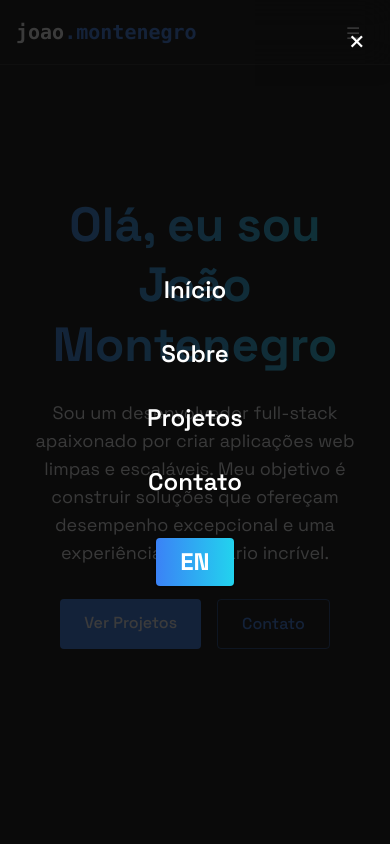
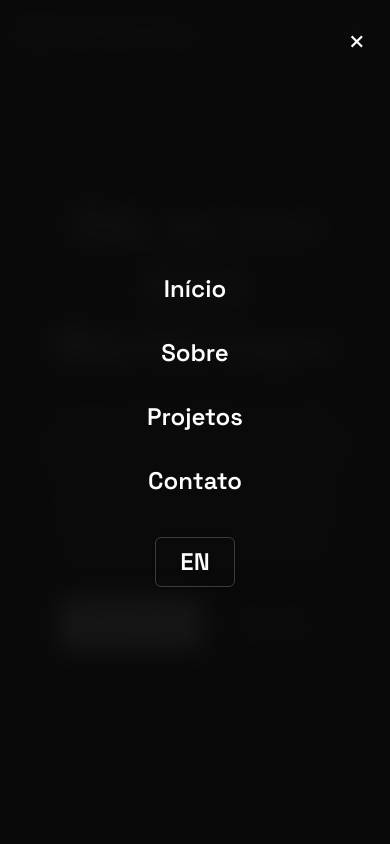
Before and after one commit to joritodev/portfolio-atual, a React (Vite) app: page / in a window 390 px wide. Both pictures are taken after a click on the button "Abrir menu". Shown: the top 844 px of the page. Built offline with nearby package versions, Linux system fonts and the light colour scheme.

Commit message:
feat(ui): integra Framer Motion e refatora botoes para Quiet Luxury - add fade down ao menu, stagger na home e AnimatePresence no menu mobile

```diff
--- a/package.json
+++ b/package.json
@@ -15,6 +15,7 @@
   },
   "dependencies": {
     "@emailjs/browser": "^4.1.0",
+    "framer-motion": "^12.38.0",
     "react": "^18.2.0",
     "react-dom": "^18.2.0"
   },
--- a/src/components/MobileMenu.jsx
+++ b/src/components/MobileMenu.jsx
@@ -1,4 +1,5 @@
 import { useLanguage } from "./LanguageContext";
+import { motion, AnimatePresence } from "framer-motion";
 
 export const MobileMenu = ({ menuOpen, setMenuOpen }) => {
   const { language, toggleLanguage } = useLanguage();
@@ -18,17 +19,30 @@ export const MobileMenu = ({ menuOpen, setMenuOpen }) => {
       lang: "PT",
     },
   };
+
+  const menuVariants = {
+    closed: { opacity: 0, x: "100%" },
+    open: {
+      opacity: 1,
+      x: 0,
+      transition: { duration: 0.4, ease: [0.22, 1, 0.36, 1], staggerChildren: 0.1, delayChildren: 0.2 }
+    }
+  };
+
+  const itemVariants = {
+    closed: { opacity: 0, y: 20 },
+    open: { opacity: 1, y: 0 }
+  };
+
   return (
-    <div
-      className={`fixed top-0 left-0 w-full bg-[rgba(10,10,10,0.8)] z-40 flex flex-col items-center justify-center
-                     transition-all duration-300 ease-in-out
-
-                     ${
-                       menuOpen
-                         ? "h-screen opacity-100 pointer-events-auto"
-                         : "h-0 opacity-0 pointer-events-none"
-                     }
-                   `}
+    <AnimatePresence>
+      {menuOpen && (
+        <motion.div
+          initial="closed"
+          animate="open"
+          exit="closed"
+          variants={menuVariants}
+          className="fixed top-0 left-0 w-full h-screen bg-[rgba(10,10,10,0.95)] z-40 flex flex-col items-center justify-center backdrop-blur-md"
         >
           <button
             onClick={() => setMenuOpen(false)}
@@ -38,58 +52,53 @@ export const MobileMenu = ({ menuOpen, setMenuOpen }) => {
             &times;
           </button>
 
-      <a
+          <motion.a
+            variants={itemVariants}
             href="#home"
             onClick={() => setMenuOpen(false)}
-        className={`text-2xl font-semibold text-white my-4 transform transition-transform duration-300
-                    ${
-                      menuOpen
-                        ? "opacity-100 translate-y-0"
-                        : "opacity-0 translate-y-5"
-                    }
-            `}
+            className="text-2xl font-semibold text-white my-4 transition-colors hover:text-gray-300"
           >
             {texts[language].home}
-      </a>
-      <a
+          </motion.a>
+
+          <motion.a
+            variants={itemVariants}
             href="#about"
             onClick={() => setMenuOpen(false)}
-        className={`text-2xl font-semibold text-white my-4 transform transition-transform duration-300
-            ${
-              menuOpen ? "opacity-100 translate-y-0" : "opacity-0 translate-y-5"
-            }
-    `}
+            className="text-2xl font-semibold text-white my-4 transition-colors hover:text-gray-300"
           >
             {texts[language].about}
-      </a>
-      <a
+          </motion.a>
+
+          <motion.a
+            variants={itemVariants}
             href="#projects"
             onClick={() => setMenuOpen(false)}
-        className={`text-2xl font-semibold text-white my-4 transform transition-transform duration-300
-            ${
-              menuOpen ? "opacity-100 translate-y-0" : "opacity-0 translate-y-5"
-            }
-    `}
+            className="text-2xl font-semibold text-white my-4 transition-colors hover:text-gray-300"
           >
             {texts[language].projects}
-      </a>
-      <a
+          </motion.a>
+
+          <motion.a
+            variants={itemVariants}
             href="#contact"
             onClick={() => setMenuOpen(false)}
-        className={`text-2xl font-semibold text-white my-4 transform transition-transform duration-300
-            ${
-              menuOpen ? "opacity-100 translate-y-0" : "opacity-0 translate-y-5"
-            }
-    `}
+            className="text-2xl font-semibold text-white my-4 transition-colors hover:text-gray-300"
           >
             {texts[language].contact}
-      </a>
-      <button
+          </motion.a>
+
+          <motion.button
+            variants={itemVariants}
+            whileHover={{ scale: 1.05 }}
+            whileTap={{ scale: 0.95 }}
             onClick={toggleLanguage}
-        className="mt-6 px-6 py-2 rounded bg-gradient-to-r from-blue-500 to-cyan-400 text-white font-bold shadow hover:from-cyan-400 hover:to-blue-500 transition-all duration-200 focus:outline-none text-2xl"
+            className="mt-6 px-6 py-2 rounded-md border border-white/20 bg-transparent text-white font-semibold shadow hover:bg-white/10 transition-all focus:outline-none text-2xl"
           >
             {texts[language].lang}
-      </button>
-    </div>
+          </motion.button>
+        </motion.div>
+      )}
+    </AnimatePresence>
   );
 };
--- a/src/components/Navbar.jsx
+++ b/src/components/Navbar.jsx
@@ -1,5 +1,6 @@
 import { useEffect } from "react";
 import { useLanguage } from "./LanguageContext";
+import { motion } from "framer-motion";
 
 export const Navbar = ({ menuOpen, setMenuOpen }) => {
   const { language, toggleLanguage } = useLanguage();
@@ -23,12 +24,17 @@ export const Navbar = ({ menuOpen, setMenuOpen }) => {
     document.body.style.overflow = menuOpen ? "hidden" : "";
   }, [menuOpen]);
   return (
-    <nav className="fixed top-0 w-full z-40 bg-[rgba(10, 10, 10, 0.8)] backdrop-blur-lg border-b border-white/10 shadow-lg">
+    <motion.nav
+      initial={{ y: -100, opacity: 0 }}
+      animate={{ y: 0, opacity: 1 }}
+      transition={{ duration: 0.5, ease: "easeOut" }}
+      className="fixed top-0 w-full z-40 bg-[rgba(10,10,10,0.8)] backdrop-blur-lg border-b border-white/10 shadow-lg"
+    >
       <div className="max-w-5xl mx-auto px-4">
         <div className="flex justify-between items-center h-16">
           <a href="#home" className="font-mono text-xl font-bold text-white">
             {" "}
-            joao<span className="text-blue-500">.montenegro</span>{" "}
+            joao<span className="text-gray-400">.montenegro</span>{" "}
           </a>
 
           <div
@@ -65,15 +71,17 @@ export const Navbar = ({ menuOpen, setMenuOpen }) => {
             >
               {texts[language].contact}
             </a>
-            <button
+            <motion.button
+              whileHover={{ scale: 1.05 }}
+              whileTap={{ scale: 0.95 }}
               onClick={toggleLanguage}
-              className="ml-4 px-4 py-2 rounded bg-gradient-to-r from-blue-500 to-cyan-400 text-white font-bold shadow hover:from-cyan-400 hover:to-blue-500 transition-all duration-200 focus:outline-none"
+              className="ml-4 px-4 py-2 rounded-md border border-white/20 bg-transparent text-white font-semibold shadow hover:bg-white/10 transition-all focus:outline-none"
             >
               {texts[language].lang}
-            </button>
+            </motion.button>
           </div>
         </div>
       </div>
-    </nav>
+    </motion.nav>
   );
 };
--- a/src/components/RevealOnScroll.jsx
+++ b/src/components/RevealOnScroll.jsx
@@ -1,26 +1,19 @@
-import { useEffect, useRef } from "react";
+import { useRef } from "react";
+import { motion, useInView } from "framer-motion";
 
 export const RevealOnScroll = ({ children }) => {
   const ref = useRef(null);
-
-  useEffect(() => {
-    const observer = new IntersectionObserver(
-      ([entry]) => {
-        if (entry.isIntersecting) {
-          ref.current.classList.add("visible");
-        }
-      },
-      { threshold: 0.2, rootMargin: "0px 0px -50px 0px" }
-    );
-
-    if (ref.current) observer.observe(ref.current);
-
-    return () => observer.disconnect();
-  });
+  const isInView = useInView(ref, { once: true, margin: "-50px 0px" });
 
   return (
-    <div ref={ref} className="reveal">
-      {children}
+    <div ref={ref}>
+      <motion.div
+        initial={{ opacity: 0, y: 30 }}
+        animate={isInView ? { opacity: 1, y: 0 } : { opacity: 0, y: 30 }}
+        transition={{ duration: 0.6, ease: [0.22, 1, 0.36, 1] }}
+      >
+        {children}
+      </motion.div>
     </div>
   );
 };
--- a/src/components/sections/Home.jsx
+++ b/src/components/sections/Home.jsx
@@ -1,4 +1,4 @@
-import { RevealOnScroll } from "../RevealOnScroll";
+import { motion } from "framer-motion";
 import { useLanguage } from "../LanguageContext";
 
 export const Home = () => {
@@ -17,38 +17,65 @@ export const Home = () => {
       contact: "Contact Me"
     }
   };
+
+  const containerVariants = {
+    hidden: { opacity: 0 },
+    visible: {
+      opacity: 1,
+      transition: { staggerChildren: 0.2, delayChildren: 0.1 }
+    }
+  };
+
+  const itemVariants = {
+    hidden: { opacity: 0, y: 20 },
+    visible: { opacity: 1, y: 0, transition: { duration: 0.5, ease: "easeOut" } }
+  };
+
   return (
     <section
       id="home"
       className="min-h-screen flex items-center justify-center relative"
     >
-      <RevealOnScroll>
-        <div className="text-center z-10 px-4">
-          <h1 className="text-5xl md:text-7xl font-bold mb-6 bg-gradient-to-r from-blue-500 to-cyan-400 bg-clip-text text-transparent leading-tight">
+      <motion.div
+        className="text-center z-10 px-4"
+        variants={containerVariants}
+        initial="hidden"
+        animate="visible"
+      >
+        <motion.h1
+          variants={itemVariants}
+          className="text-5xl md:text-7xl font-bold mb-6 bg-gradient-to-r from-gray-100 to-gray-400 bg-clip-text text-transparent leading-tight"
+        >
           {texts[language].title}
-          </h1>
+        </motion.h1>
 
-          <p className="tex-gray-400 text-lg mb-8 max-w-lg mx-auto">
+        <motion.p
+          variants={itemVariants}
+          className="text-gray-400 text-lg mb-8 max-w-lg mx-auto"
+        >
           {texts[language].desc}
-          </p>
-          <div className="flex justify-center space-x-4">
-            <a
+        </motion.p>
+
+        <motion.div variants={itemVariants} className="flex justify-center space-x-4">
+          <motion.a
+            whileHover={{ scale: 1.02 }}
+            whileTap={{ scale: 0.98 }}
             href="#projects"
-              className="bg-blue-500 text-white py-3 px-6 rounded font-medium transition relative overflow-hidden hover:-translate-y-0.5 hover:shadow-[0_0_15px_rgba(59, 130, 246, 0.4)]"
+            className="bg-white text-black py-3 px-6 rounded-lg font-semibold transition-all shadow-[0_0_20px_rgba(255,255,255,0.1)] hover:shadow-[0_0_30px_rgba(255,255,255,0.2)] hover:bg-gray-200"
           >
             {texts[language].projects}
-            </a>
+          </motion.a>
 
-            <a
+          <motion.a
+            whileHover={{ scale: 1.02 }}
+            whileTap={{ scale: 0.98 }}
             href="#contact"
-              className="border border-blue-500/50 text-blue-500 py-3 px-6 rounded font-medium transition-all duration-200
-             hover:-translate-y-0.5 hover:shadow-[0_0_15px_rgba(59, 130, 246, 0.2)] hover:bg-blue-500/10"
+            className="border border-white/20 bg-transparent text-white py-3 px-6 rounded-lg font-semibold transition-all hover:bg-white/5"
           >
             {texts[language].contact}
-            </a>
-          </div>
-        </div>
-      </RevealOnScroll>
+          </motion.a>
+        </motion.div>
+      </motion.div>
     </section>
   );
 };
--- a/src/index.css
+++ b/src/index.css
@@ -39,14 +39,3 @@ body {
     animation: loading 0.8s ease infinite;
   }
 }
-
-.reveal {
-  opacity: 0;
-  transform: translateY(20px);
-  transition: opacity 0.7s ease, transform 0.7s ease;
-}
-
-.reveal.visible {
-  opacity: 1;
-  transform: translateY(0);
-}
```
Also changed, not shown: src/components/sections/Contact.jsx (+6 -3 lines), 1 other file (tests, documents, lock files or other folders). Lines whose indentation alone changed are shown as unchanged.
